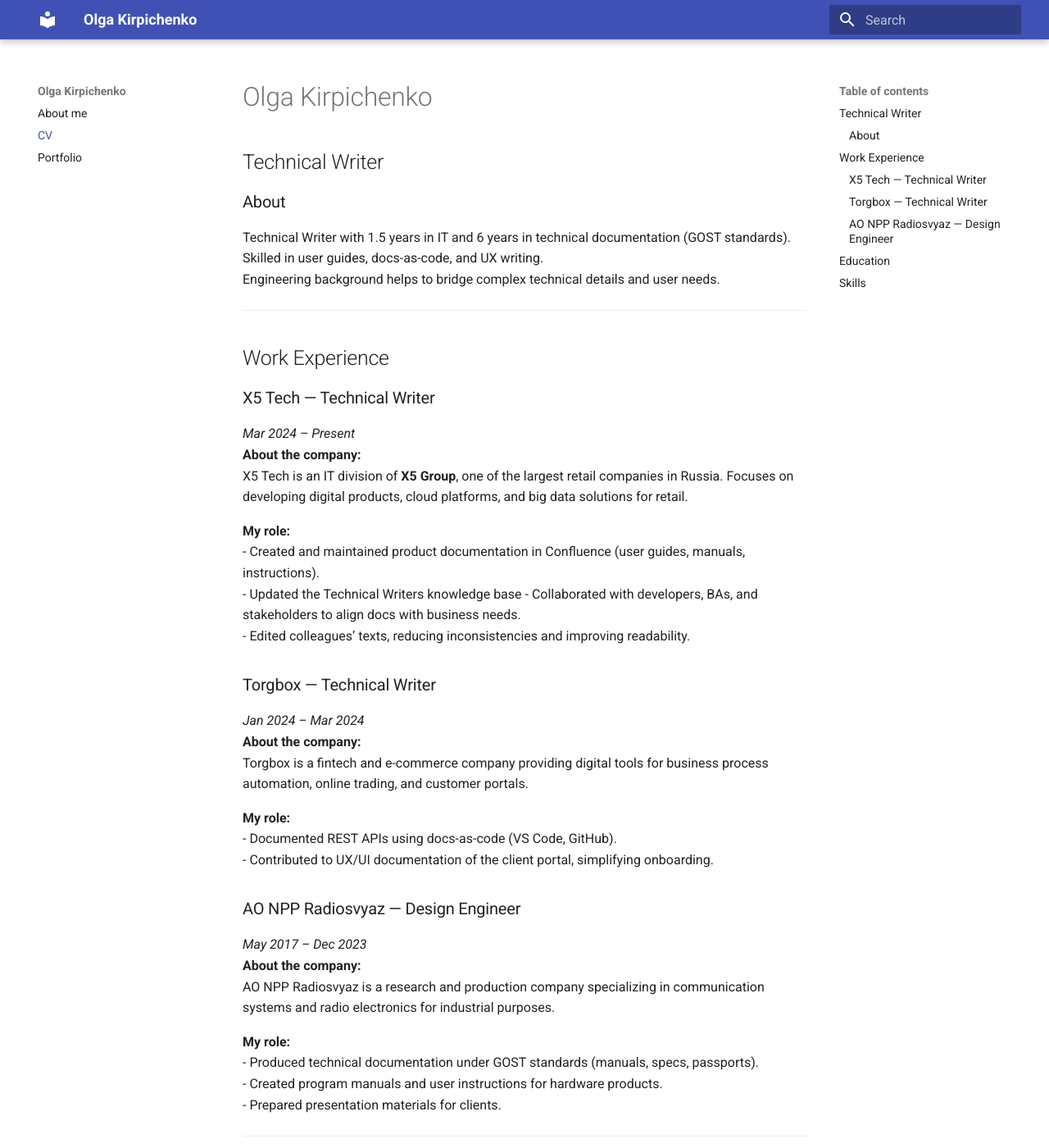
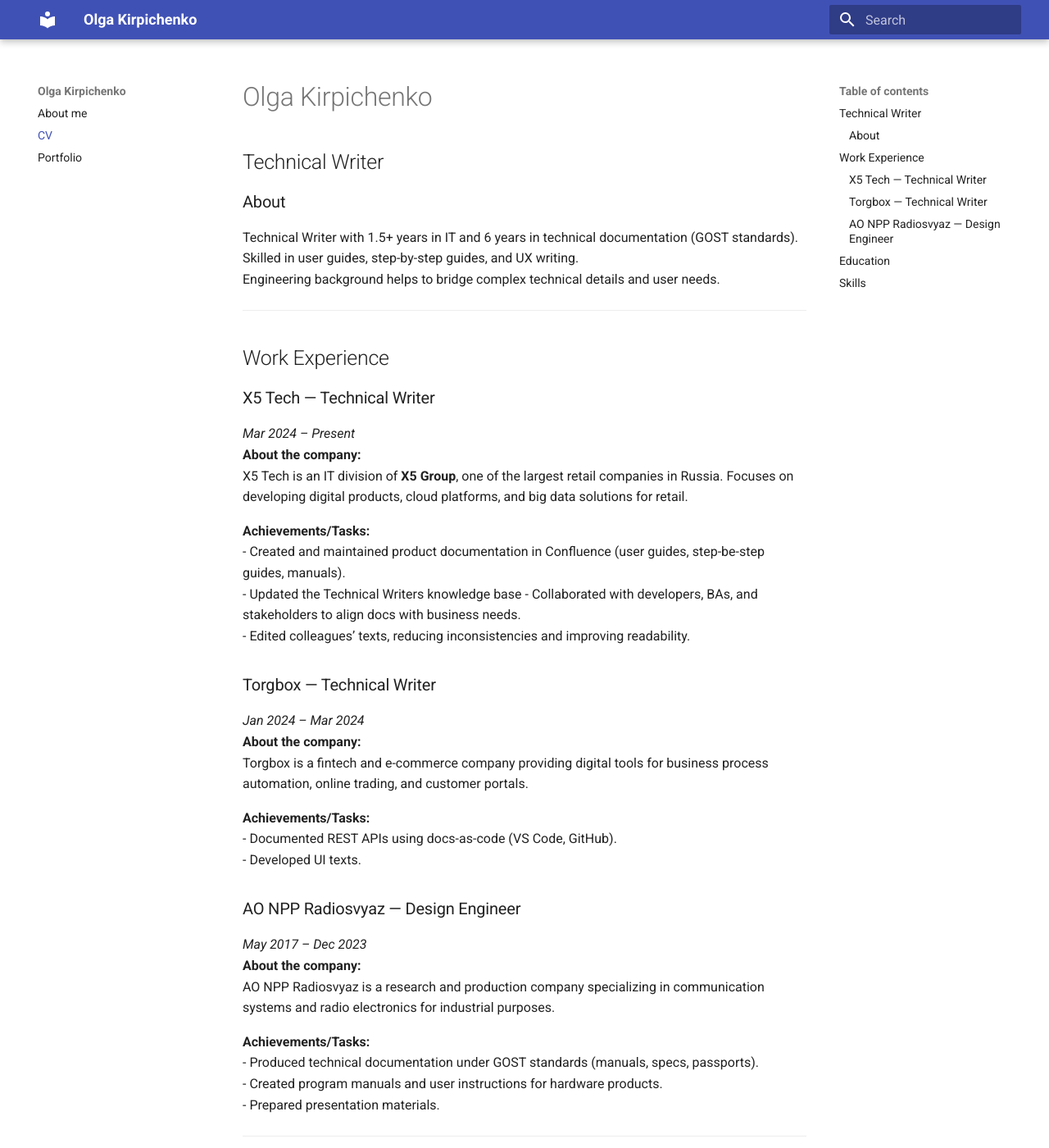
Before and after one commit to OlyaOlya2608/CV_test, an MkDocs documentation site: the page built from docs/cv.md, in a window 1280 px wide and 1400 px high. Shown: the whole window at 82% size. Built offline with MkDocs 1.6.1 and Material for MkDocs 9.7.7, drawn with Linux system fonts in a browser that asks for light colours; some of the changed text lies outside the part shown.

```diff
--- a/docs/cv.md
+++ b/docs/cv.md
@@ -3,8 +3,8 @@
 ## Technical Writer
 
 ### About
-Technical Writer with 1.5 years in IT and 6 years in technical documentation (GOST standards).
-Skilled in user guides, docs-as-code, and UX writing.
+Technical Writer with 1.5+ years in IT and 6 years in technical documentation (GOST standards).
+Skilled in user guides, step-by-step guides, and UX writing.
 Engineering background helps to bridge complex technical details and user needs.
 
 ---
@@ -16,8 +16,8 @@ Engineering background helps to bridge complex technical details and user needs.
 **About the company:**
 X5 Tech is an IT division of **X5 Group**, one of the largest retail companies in Russia. Focuses on developing digital products, cloud platforms, and big data solutions for retail.
 
-**My role:**
-- Created and maintained product documentation in Confluence (user guides, manuals, instructions).
+**Achievements/Tasks:**
+- Created and maintained product documentation in Confluence (user guides, step-be-step guides, manuals).
 - Updated the Technical Writers knowledge base
 - Collaborated with developers, BAs, and stakeholders to align docs with business needs.
 - Edited colleagues’ texts, reducing inconsistencies and improving readability.
@@ -27,19 +27,19 @@ X5 Tech is an IT division of **X5 Group**, one of the largest retail companies i
 **About the company:**
 Torgbox is a fintech and e-commerce company providing digital tools for business process automation, online trading, and customer portals.
 
-**My role:**
+**Achievements/Tasks:**
 - Documented REST APIs using docs-as-code (VS Code, GitHub).
-- Contributed to UX/UI documentation of the client portal, simplifying onboarding.
+- Developed UI texts.
 
 ### AO NPP Radiosvyaz — Design Engineer
 *May 2017 – Dec 2023*
 **About the company:**
 AO NPP Radiosvyaz is a research and production company specializing in communication systems and radio electronics for industrial purposes.
 
-**My role:**
+**Achievements/Tasks:**
 - Produced technical documentation under GOST standards (manuals, specs, passports).
 - Created program manuals and user instructions for hardware products.
-- Prepared presentation materials for clients.
+- Prepared presentation materials.
 
 ---
 
@@ -52,7 +52,7 @@ AO NPP Radiosvyaz is a research and production company specializing in communica
 ---
 
 ## Skills
+- **Collaboration & Platforms:** Confluence, Wiki, Gramax
 - **Docs-as-Code & Tools:** Git, VS Code, MkDocs, Markdown
-- **Collaboration & Platforms:** Confluence, Wiki, Gramax
-- **Tech Skills:** API documentation, HTML, CSS, UX writing, Figma
+- **Tech Skills:** HTML, CSS, UX writing, Figma
 - **Languages:** Russian (native), English (Upper-Intermediate)
```
Also changed, not shown: docs/git_conflict_eng.md (deleted, +0 -47 lines), docs/git_conflict_rus.md (deleted, +0 -49 lines), docs/index.md (+3 -6 lines), docs/portfolio.md (+1 -4 lines).
